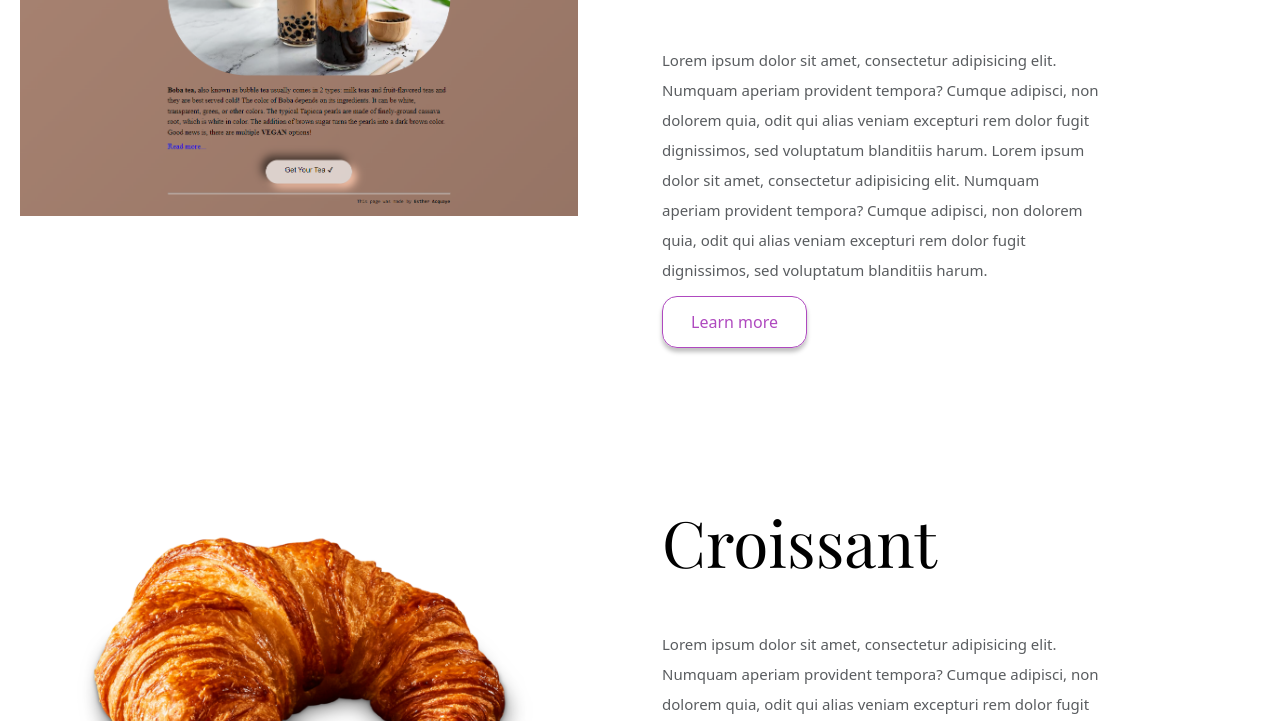
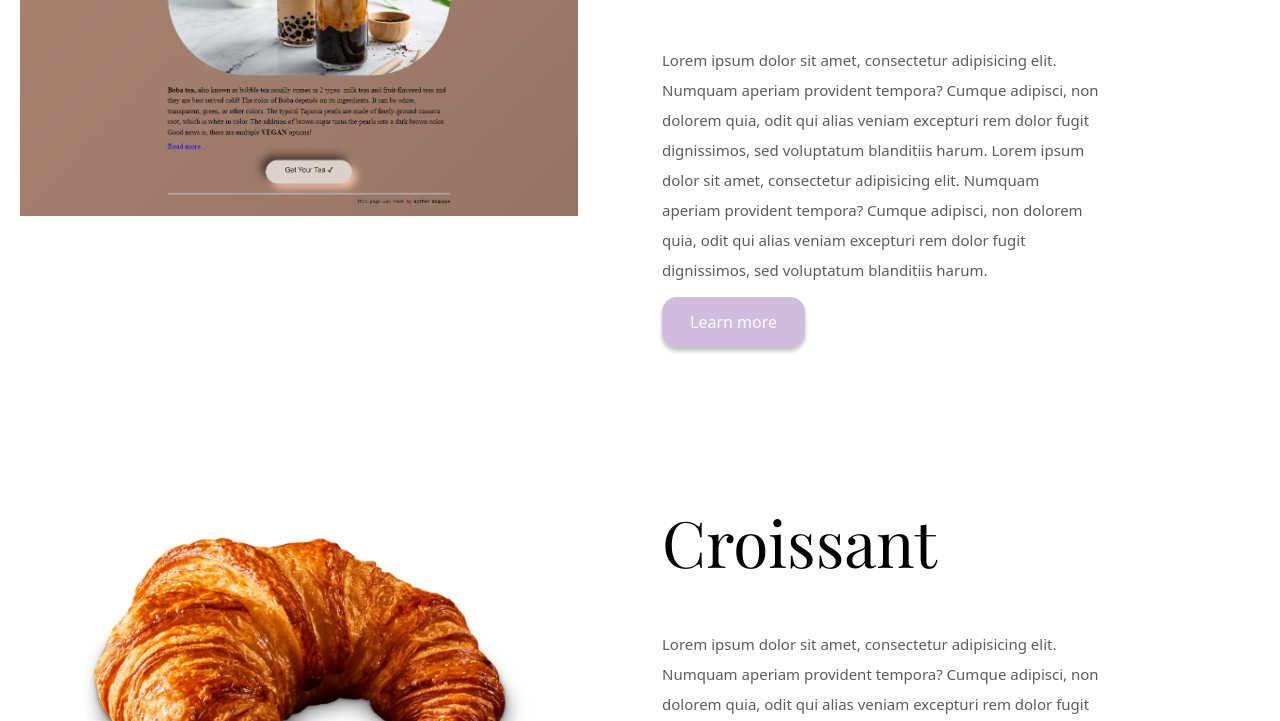
Before and after one commit to O-Yaa/final-portfolio-project, a plain HTML site: page index.html in a window 1280 px wide. In both pictures the pointer is over the link 734 px from the left and 1367 px from the top of the page. Shown: the part 1046-1767 px from the top of the page. Drawn offline with nearby package versions, Linux system fonts and the light colour scheme.

Commit message:
Updated CSS

```diff
--- a/src/styles.css
+++ b/src/styles.css
@@ -107,11 +107,18 @@ p {
   text-decoration: none;
   box-shadow: 0px 4px 4px 0px rgba(0, 0, 0, 0.25);
 }
+
+.btn-branding-outline:hover {
+  background: rgba(125, 74, 165, 0.37);
+  color: #fffcfc;
+  border: none;
+}
+
 .project-description {
   padding: 120px 60px 0;
 }
 
-@media (max-width: 960px) {
+@media (max-width: 900px) {
   h1 {
     font-size: 54px;
   }
```
